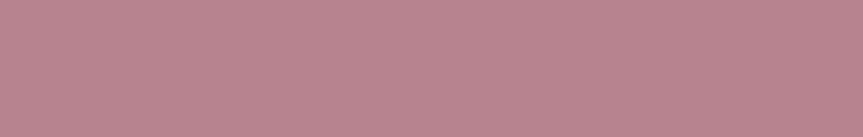
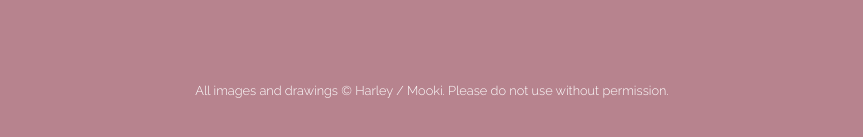
Before and after one commit to Joecey/mooki_commission_website, a Next.js app: page / in a window 1280 px wide. Shown: the part 609-746 px from the top of the page, without its empty margins (208-1071 px from the left). Built offline with nearby package versions, Linux system fonts and the light colour scheme.

Commit message:
added footer

```diff
--- a/app/layout.js
+++ b/app/layout.js
@@ -3,6 +3,7 @@ import "./globals.css";
 // use this to create our nav bar
 
 import Navbar from "../components/navbar";
+import Footer from "../components/footer";
 // import Line from "../components/navbar";
 
 export const metadata = {
@@ -21,9 +22,11 @@ export default function RootLayout({ children }) {
 					</div>
 					<Navbar />
 
-
 					{/* display children of the directory this is in (except subdirs) */}
 					{children}
+
+					{/* Footer goes here */}
+					<Footer />
 				</main>
 			</body>
 		</html>
--- /dev/null
+++ b/components/footer.js
@@ -0,0 +1,14 @@
+import React from "react";
+
+export default function Footer() {
+	return (
+		<>
+			<div className="footer">
+				<p>
+					All images and drawings © Harley / Mooki. Please do not use
+					without permission.
+				</p>
+			</div>
+		</>
+	);
+}
--- a/components/navbar.js
+++ b/components/navbar.js
@@ -26,7 +26,7 @@ export default function Navbar() {
 
 // line function
 function Line() {
-	return <div class="line"></div>;
+	return <div className="line"></div>;
 }
 
 // export default Navbar;
--- a/components/portfolio.css
+++ b/components/portfolio.css
@@ -4,9 +4,19 @@
 }
 
 .line {
-    /* TODO need to create a span tag for width */
+	/* TODO need to create a span tag for width */
 	width: 20vw;
 	height: 1px;
 	border: 1px solid rgb(255, 255, 255);
 	margin: 1rem;
 }
+
+.footer {
+	position: absolute;
+	display: flex;
+	bottom: 10%;
+}
+
+.footer > p {
+	font-size: 0.8rem;
+}
```
